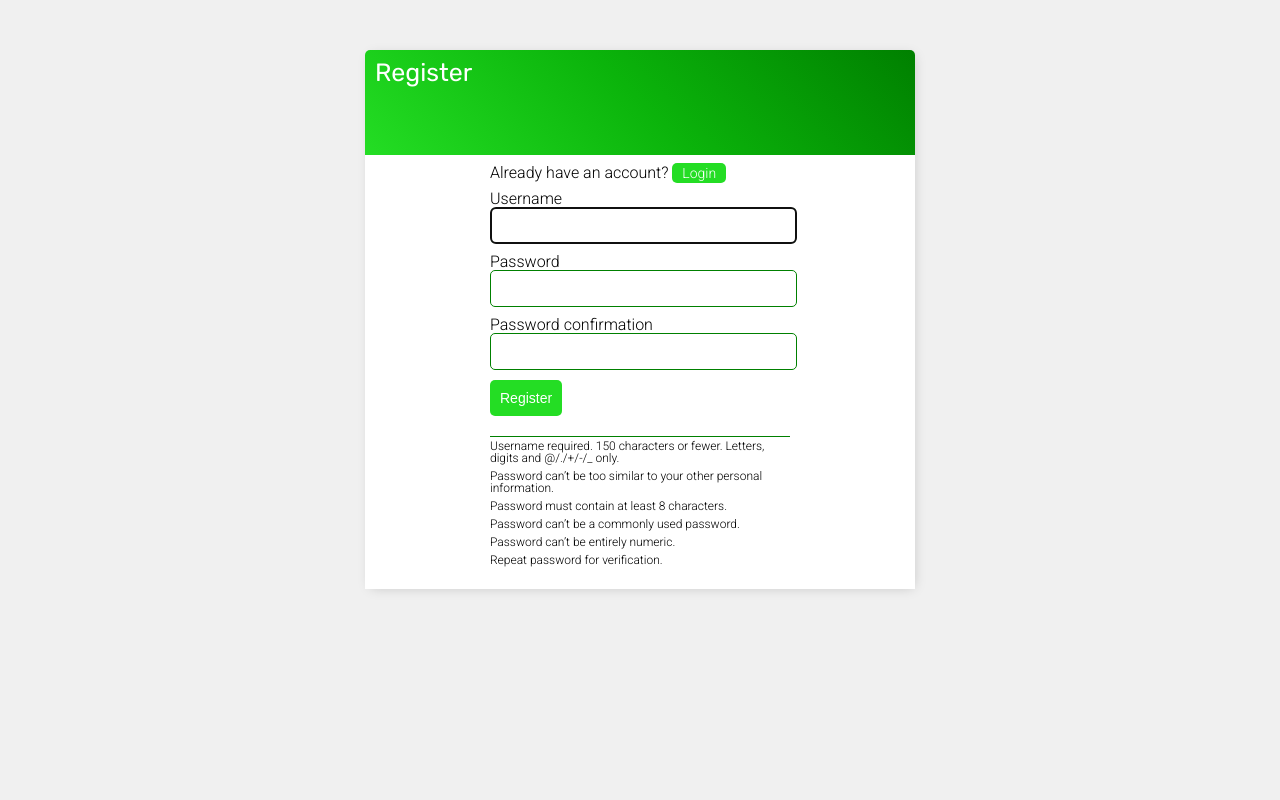
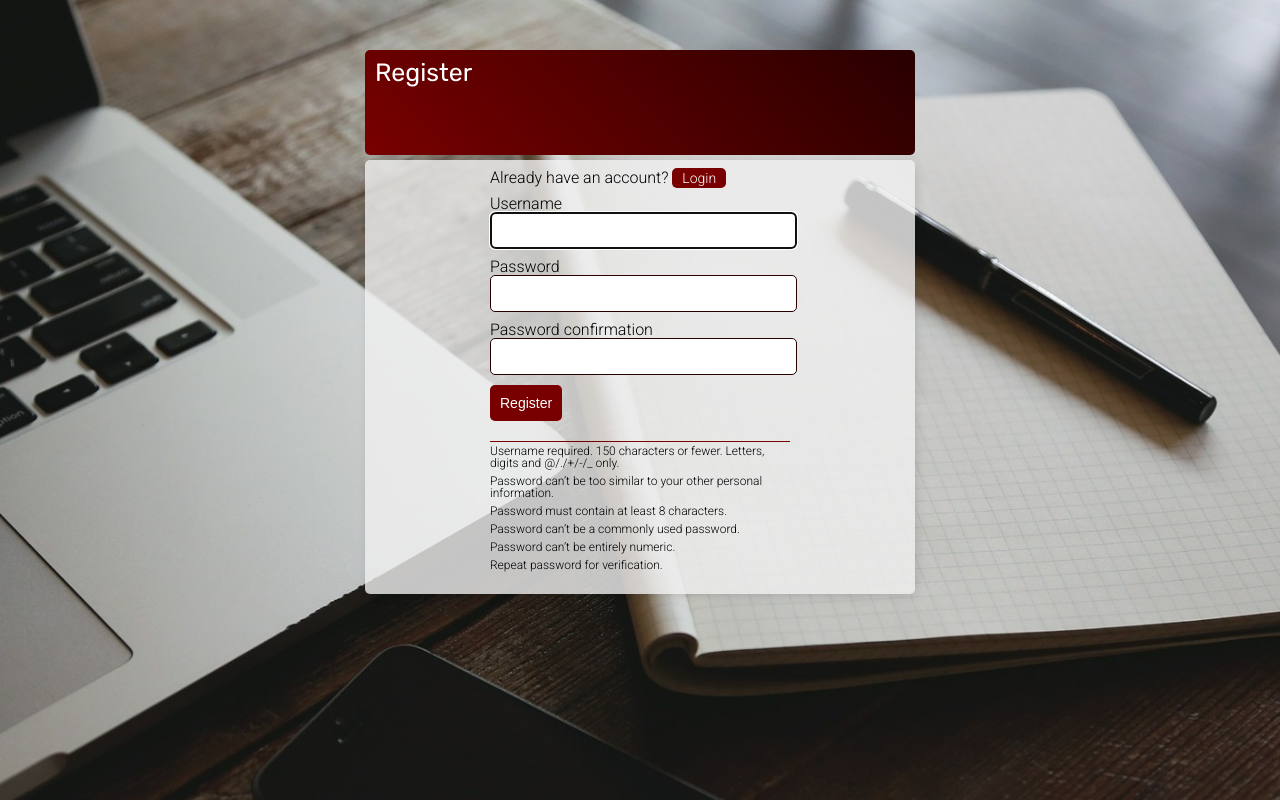
Before and after one commit to lukaszsliwinski/task_planner, a Django app: page /register/ in a window 1280 px wide. Run offline with Django 3.2, Linux system fonts and the light colour scheme; some libraries are stand-ins or nearby versions.

Commit message:
Update layout

```diff
--- a/base/static/base/account.css
+++ b/base/static/base/css/account.css
@@ -5,10 +5,12 @@
 
 .account-body {
     position: relative;
-    margin: 0 auto;
-    width: 300px;
+    margin-top: 5px;
+    box-shadow: 2px 2px 13px -4px rgba(0, 0, 0, 0.21);
+    border-radius: 5px;
     height: auto;
-    padding: 0 20px 20px 20px;
+    padding: 0 125px 20px;
+    background-color: var(--background);
 }
 
 
@@ -16,7 +18,7 @@
 
 aside {
     margin-top: 20px;
-    border-top: 1px solid green;
+    border-top: 1px solid var(--brown1);
 }
 
 aside span {
--- a/base/static/base/buttons.css
+++ b/base/static/base/css/buttons.css
@@ -13,7 +13,7 @@ and delete task are in task_detail.css file
     border: none;
     border-radius: 5px;
     padding: 10px;
-    background-color: var(--green1);
+    background-color: var(--brown1);
     cursor: pointer;
     font-size: 14px;
     color: white;
@@ -109,13 +109,13 @@ and delete task are in task_detail.css file
     border: none;
     border-radius: 5px;
     padding: 2px 10px;
-    background-color: var(--green1);
+    background-color: var(--brown1);
     font-size: 14px;
     color: white;
     text-decoration: none;
 }
 
 .account-btn:hover {
-    background-color: white;
+    background-color: transparent;
     color: black;
 }
--- a/base/static/base/header.css
+++ b/base/static/base/css/header.css
@@ -4,7 +4,7 @@
 header {
     justify-content: space-between;
     display: flex;
-    border-radius: 5px 5px 0 0;
+    border-radius: 5px;
     height: 85px;
     padding: 10px;
     background: var(--header-background-color);
--- a/base/static/base/style.css
+++ b/base/static/base/css/style.css
@@ -5,17 +5,26 @@
 /* Colors */
 
 :root {
-    --green1: rgb(36, 221, 36);
-    --green2: rgb(11, 180, 11);
-    --header-background-color: linear-gradient(45deg, var(--green1) 0%, var(--green2) 50%, green 100%);
+    --brown1: rgb(120, 0, 0);
+    --brown2: rgb(80, 0, 0);
+    --brown3: rgb(40, 0, 0);
+    --background: rgba(240, 240, 240, 0.8);
+    --header-background-color: linear-gradient(45deg, var(--brown1) 0%, var(--brown2) 50%, var(--brown3) 100%);
 }
+
+
+/* background-color: #f0f0f0; - szary do wykorzystania */
 
 
 /* HTML tags */
 
 body {
+    box-sizing: border-box;
+    height: 100vh;
     padding-top: 50px;
-    background-color: #f0f0f0;
+    background: url(../images/background.jpg);
+    background-size: auto 100%;
+    background-position-x: center;
     font-family: 'Roboto', sans-serif;
 }
 
@@ -26,9 +35,7 @@ h1 {
 
 main {
     margin: auto;
-    box-shadow: 2px 2px 13px -4px rgba(0, 0, 0, 0.21);
     border-radius: 5px 5px 0 0;
-    background-color: white;
 }
 
 label {
--- a/base/static/base/text_fields.css
+++ b/base/static/base/css/text_fields.css
@@ -7,7 +7,7 @@ input[type=text],
 input[type=password],
 textarea,
 .text-field {
-    border: 1px solid green;
+    border: 1px solid var(--brown3);
     border-radius: 5px;
     width: 95%;
     padding: 10px;
--- a/base/templates/base/main.html
+++ b/base/templates/base/main.html
@@ -5,17 +5,24 @@
     <head>
         <meta charset="utf-8">
         <title>Task Planner</title>
-        <link rel="stylesheet" type="text/css" href="{% static 'base/reset.css' %}">
-        <link rel="stylesheet" type="text/css" href="{% static 'base/style.css' %}">
-        <link rel="stylesheet" type="text/css" href="{% static 'base/text_fields.css' %}">
-        <link rel="stylesheet" type="text/css" href="{% static 'base/buttons.css' %}">
-        <link rel="stylesheet" type="text/css" href="{% static 'base/header.css' %}">
-        <link rel="stylesheet" type="text/css" href="{% static 'base/tasklist.css' %}">
-        <link rel="stylesheet" type="text/css" href="{% static 'base/task_detail.css' %}">
-        <link rel="stylesheet" type="text/css" href="{% static 'base/account.css' %}">
+        <link rel="stylesheet" type="text/css" href="{% static 'base/css/reset.css' %}">
+        <link rel="stylesheet" type="text/css" href="{% static 'base/css/style.css' %}">
+        <link rel="stylesheet" type="text/css" href="{% static 'base/css/text_fields.css' %}">
+        <link rel="stylesheet" type="text/css" href="{% static 'base/css/buttons.css' %}">
+        <link rel="stylesheet" type="text/css" href="{% static 'base/css/header.css' %}">
+        <link rel="stylesheet" type="text/css" href="{% static 'base/css/tasklist.css' %}">
+        <link rel="stylesheet" type="text/css" href="{% static 'base/css/task_detail.css' %}">
+        <link rel="stylesheet" type="text/css" href="{% static 'base/css/account.css' %}">
+
+        <!-- React -->
+        <script src="https://unpkg.com/react@17/umd/react.development.js" crossorigin></script>
+        <script src="https://unpkg.com/react-dom@17/umd/react-dom.development.js" crossorigin></script>
+        <script src="https://unpkg.com/babel-standalone@6/babel.min.js"></script>
+
     </head>
     <body>
         {% block content %}
         {% endblock content %}
+        <!-- <script type="text/babel" src="./contact-form.js"></script> -->
     </body>
 </html>
```
Also changed, not shown: other parts of base/static/base/css/buttons.css (+6 -6 lines), base/static/base/css/task_detail.css (renamed from base/static/base/task_detail.css, +5 -2 lines), base/static/base/css/tasklist.css (renamed from base/static/base/tasklist.css, +6 -1 lines), base/static/base/css/reset.css (renamed from base/static/base/reset.css), base/static/base/images/background.jpg (added).
